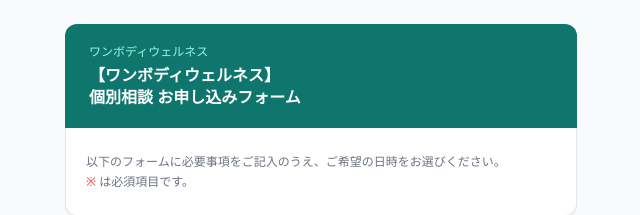
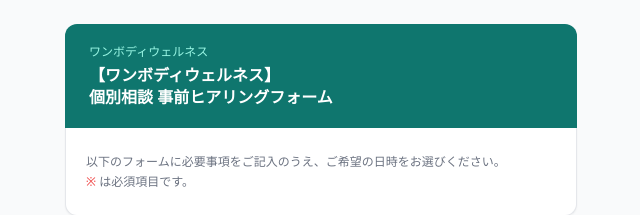
Before and after one commit to mamo1964/onebodyapp, a Next.js app: page / in a window 1280 px wide. Shown: the top 215 px of the page, without its empty margins (319-959 px from the left). Built offline with nearby package versions, Linux system fonts and the light colour scheme; no server answers; the database is empty.

Commit message:
タイトルをお申し込みフォームから事前ヒアリングフォームに変更

```diff
--- a/app/page.tsx
+++ b/app/page.tsx
@@ -285,7 +285,7 @@
           <p className="text-xs font-medium text-teal-200 mb-1">ワンボディウェルネス</p>
           <h1 className="text-base font-bold leading-snug">
             【ワンボディウェルネス】<br />
-            個別相談 お申し込みフォーム
+            個別相談 事前ヒアリングフォーム
           </h1>
         </div>
 
```
